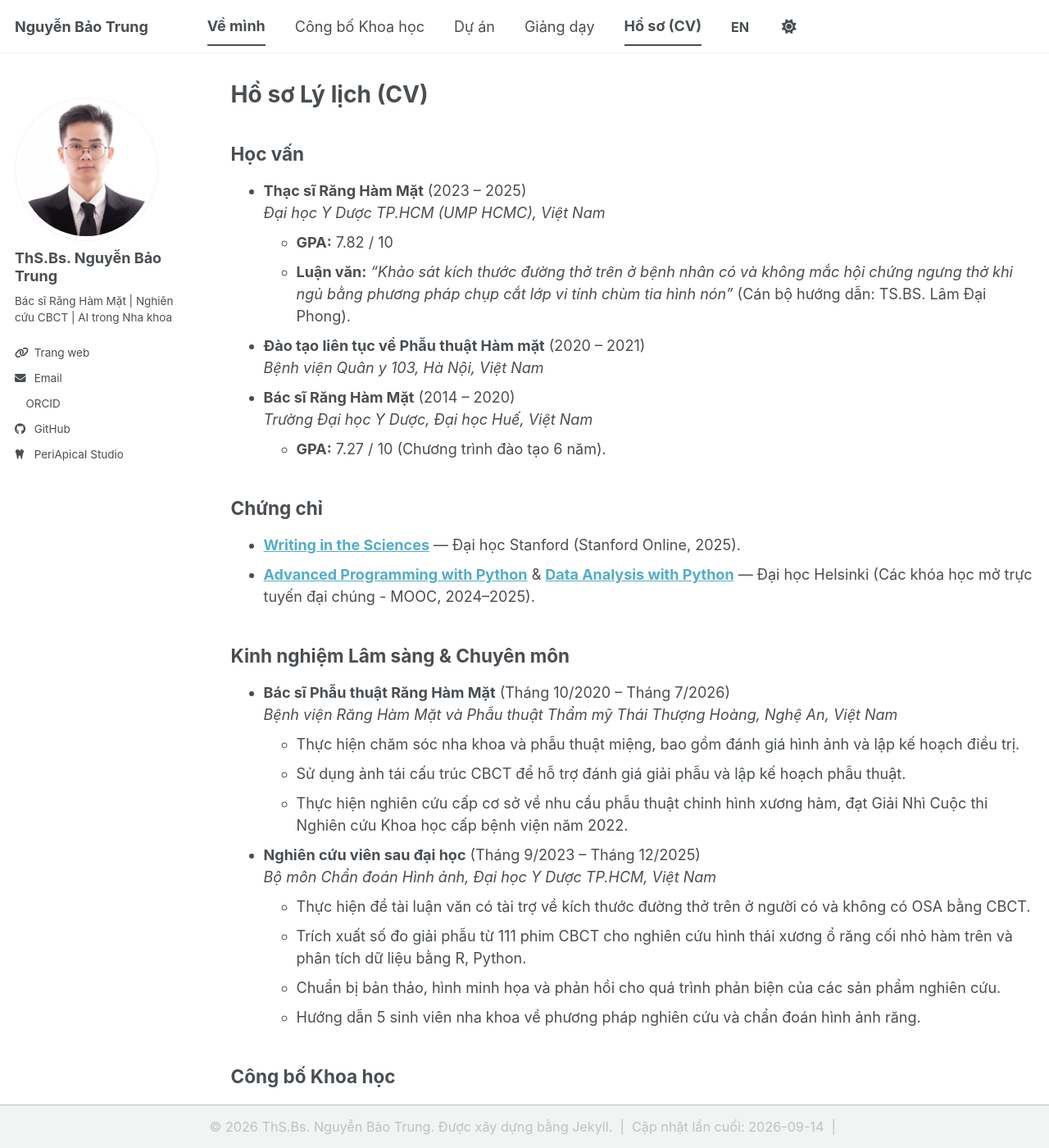
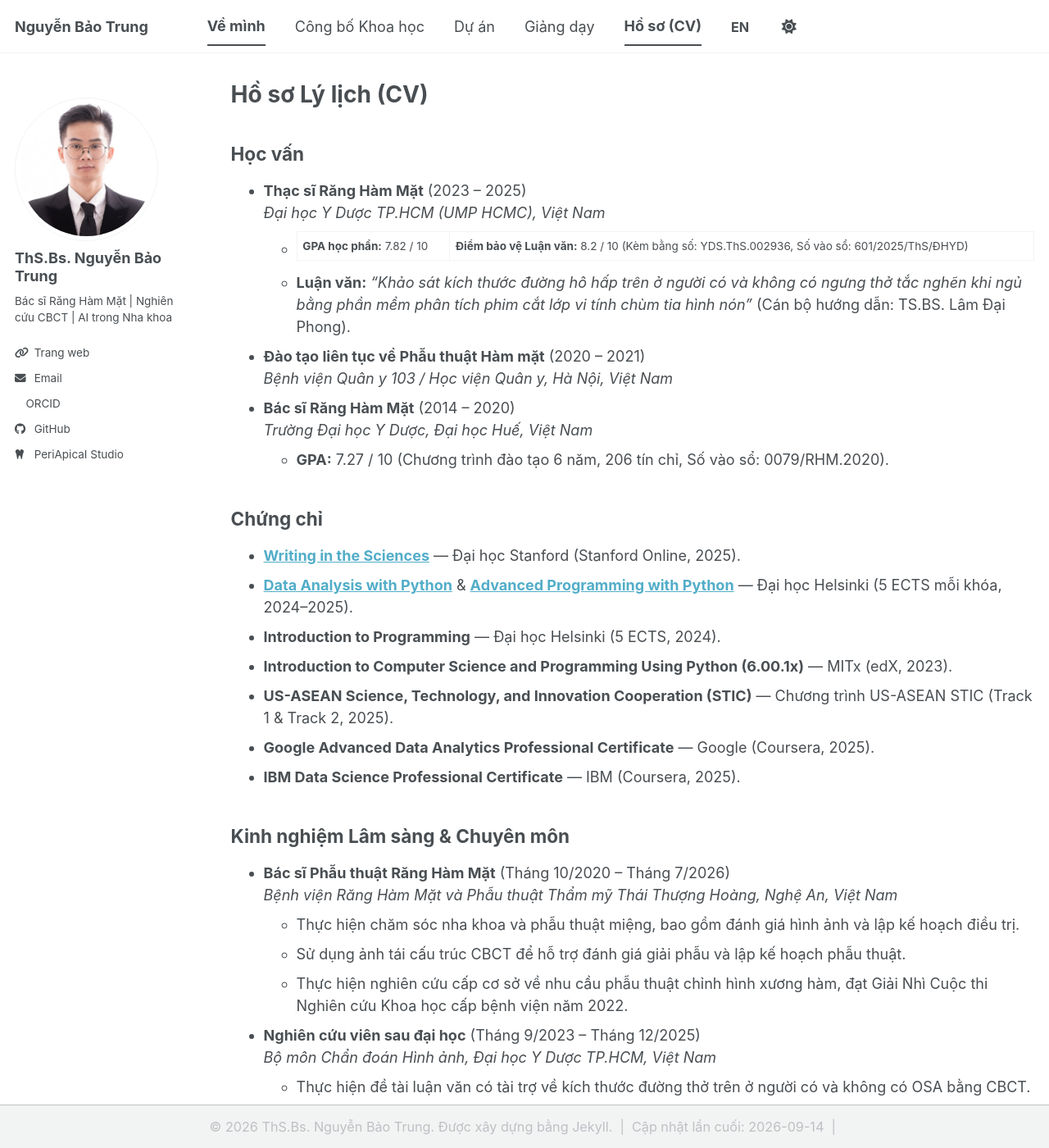
Before and after one commit to trungnb/trungnb.github.io, a Jekyll site: the page built from _pages/cv-vi.md, in a window 1280 px wide and 1400 px high. Shown: the whole window at 82% size. Built offline with Jekyll 4.4.1, drawn with Linux system fonts in a browser that asks for light colours; a style sheet for code colours, icons or effects is not loaded; some of the changed text lies outside the part shown.

Commit message:
some fix
fix

```diff
--- a/_pages/cv-vi.md
+++ b/_pages/cv-vi.md
@@ -12,17 +12,22 @@ author_profile: true
 ## Học vấn
 * **Thạc sĩ Răng Hàm Mặt** (2023 – 2025)
   *Đại học Y Dược TP.HCM (UMP HCMC), Việt Nam*
-  * **GPA:** 7.82 / 10
-  * **Luận văn:** *"Khảo sát kích thước đường thở trên ở bệnh nhân có và không mắc hội chứng ngưng thở khi ngủ bằng phương pháp chụp cắt lớp vi tính chùm tia hình nón"* (Cán bộ hướng dẫn: TS.BS. Lâm Đại Phong).
+  * **GPA học phần:** 7.82 / 10 | **Điểm bảo vệ Luận văn:** 8.2 / 10 (Kèm bằng số: YDS.ThS.002936, Số vào sổ: 601/2025/ThS/ĐHYD)
+  * **Luận văn:** *"Khảo sát kích thước đường hô hấp trên ở người có và không có ngưng thở tắc nghẽn khi ngủ bằng phần mềm phân tích phim cắt lớp vi tính chùm tia hình nón"* (Cán bộ hướng dẫn: TS.BS. Lâm Đại Phong).
 * **Đào tạo liên tục về Phẫu thuật Hàm mặt** (2020 – 2021)<br>
-  *Bệnh viện Quân y 103, Hà Nội, Việt Nam*
+  *Bệnh viện Quân y 103 / Học viện Quân y, Hà Nội, Việt Nam*
 * **Bác sĩ Răng Hàm Mặt** (2014 – 2020)
   *Trường Đại học Y Dược, Đại học Huế, Việt Nam*
-  * **GPA:** 7.27 / 10 (Chương trình đào tạo 6 năm).
+  * **GPA:** 7.27 / 10 (Chương trình đào tạo 6 năm, 206 tín chỉ, Số vào sổ: 0079/RHM.2020).
 
 ## Chứng chỉ
 * **[Writing in the Sciences](/files/Stanford_Writing_in_the_Sciences.pdf)** — Đại học Stanford (Stanford Online, 2025).
-* **[Advanced Programming with Python](/files/Helsinki_Advanced_Programming.png)** & **[Data Analysis with Python](/files/Helsinki_Data_Analysis.png)** — Đại học Helsinki (Các khóa học mở trực tuyến đại chúng - MOOC, 2024–2025).
+* **[Data Analysis with Python](/files/Helsinki_Data_Analysis.png)** & **[Advanced Programming with Python](/files/Helsinki_Advanced_Programming.png)** — Đại học Helsinki (5 ECTS mỗi khóa, 2024–2025).
+* **Introduction to Programming** — Đại học Helsinki (5 ECTS, 2024).
+* **Introduction to Computer Science and Programming Using Python (6.00.1x)** — MITx (edX, 2023).
+* **US-ASEAN Science, Technology, and Innovation Cooperation (STIC)** — Chương trình US-ASEAN STIC (Track 1 & Track 2, 2025).
+* **Google Advanced Data Analytics Professional Certificate** — Google (Coursera, 2025).
+* **IBM Data Science Professional Certificate** — IBM (Coursera, 2025).
 
 ## Kinh nghiệm Lâm sàng & Chuyên môn
 * **Bác sĩ Phẫu thuật Răng Hàm Mặt** (Tháng 10/2020 – Tháng 7/2026)
@@ -51,7 +56,7 @@ author_profile: true
 * **[Dental CEJ Morphometrics](https://drive.google.com/drive/folders/1IW2gQi0Azop_3Qrvm4e0FzrVchzdbBUQ?usp=sharing)** (Tháng 7/2026): Các notebook Python/Jupyter thử nghiệm căn chỉnh trục giải phẫu, định vị CEJ, tính tỷ lệ thân-chân răng và thể tích tủy từ dữ liệu răng 3D đã phân vùng.
 * **[3D Craniofacial Shape Analysis](https://drive.google.com/drive/folders/1M2Ebwdb7axTtll17ci1lYitd3eLlkHBu?usp=sharing)** (Tháng 7/2026): Các notebook Python thử nghiệm TotalSegmentator và NiBabel để phân vùng dữ liệu NIfTI, tính thể tích cấu trúc và tạo hình chiếu 2D.
 * **[Medical Tabular Data Synthesis (CTGAN & ctdGAN)](https://drive.google.com/drive/folders/1qInNhtiGobzpOIexIhhCxGZT5zZTeWID?usp=sharing)** (Tháng 6/2026): Các notebook thử nghiệm huấn luyện và đánh giá phân phối dữ liệu bằng CTGAN/ctdGAN trên dữ liệu nhân trắc học giả lập. Dự án không chứng minh rằng dữ liệu lâm sàng được bảo vệ riêng tư.
-* **[Luận văn Thạc sĩ: Phân tích Kích thước Đường thở trên Bệnh nhân OSA (R)](/vi/portfolio/portfolio-5-osa-airway-statistics/)** (Tháng 9/2025): Luồng R có tính tái lập để làm sạch, so sánh và trực quan hóa các số đo đường thở trên CBCT ở loạt ca 11 người Việt có và không có OSA.
+* **[Luận văn Thạc sĩ: Phân tích Kích thước Đường thở trên Bệnh nhân OSA (R)](/vi/portfolio/portfolio-5-osa-airway-statistics/)** (Tháng 9/2025): Luồng R có tính tái lập để làm sạch, so sánh và trực quan hóa các số đo đường thở trên CBCT ở loạt ca 11 người Việt có và không có OSA (đề tài luận văn được tài trợ bởi ĐHYD TP.HCM; công bố trên Tạp chí Y học Việt Nam năm 2025).
 
 ## Giảng dạy & Hướng dẫn
 * **Hướng dẫn Nghiên cứu Lâm sàng** (2024 – 2025) — Khoa Răng Hàm Mặt, Đại học Y Dược TP.HCM. Hướng dẫn 5 sinh viên nha khoa về phương pháp luận nghiên cứu chẩn đoán hình ảnh.
@@ -62,4 +67,5 @@ author_profile: true
 * **Hình ảnh y khoa:** Phân tích hình thái từ CBCT, quy trình NIfTI/NiBabel, thử nghiệm TotalSegmentator và làm quen với ITK-SNAP.
 * **AI và dự án phần mềm:** Gemini API và thiết kế prompt, thử nghiệm CTGAN/ctdGAN, Jupyter, Git/GitHub và prototype TypeScript/React/Node được phát triển có hỗ trợ AI.
 * **Ngoại ngữ:** Tiếng Việt (Bản xứ), Tiếng Anh (IELTS Academic 7.5: Nghe 8.5, Đọc 9.0, Viết 6.5, Nói 6.0).
+* **Chứng chỉ hành nghề:** Bác sĩ Răng Hàm Mặt (Việt Nam).
 * **Thành viên:** Hội viên chính thức, Hội Răng Hàm Mặt Việt Nam (2024 – 2026).
```
Also changed, not shown: _pages/about.md (+1 -1 lines), _pages/cv.md (+12 -6 lines), _portfolio/portfolio-5-osa-airway-statistics.md (+1 -1 lines).
